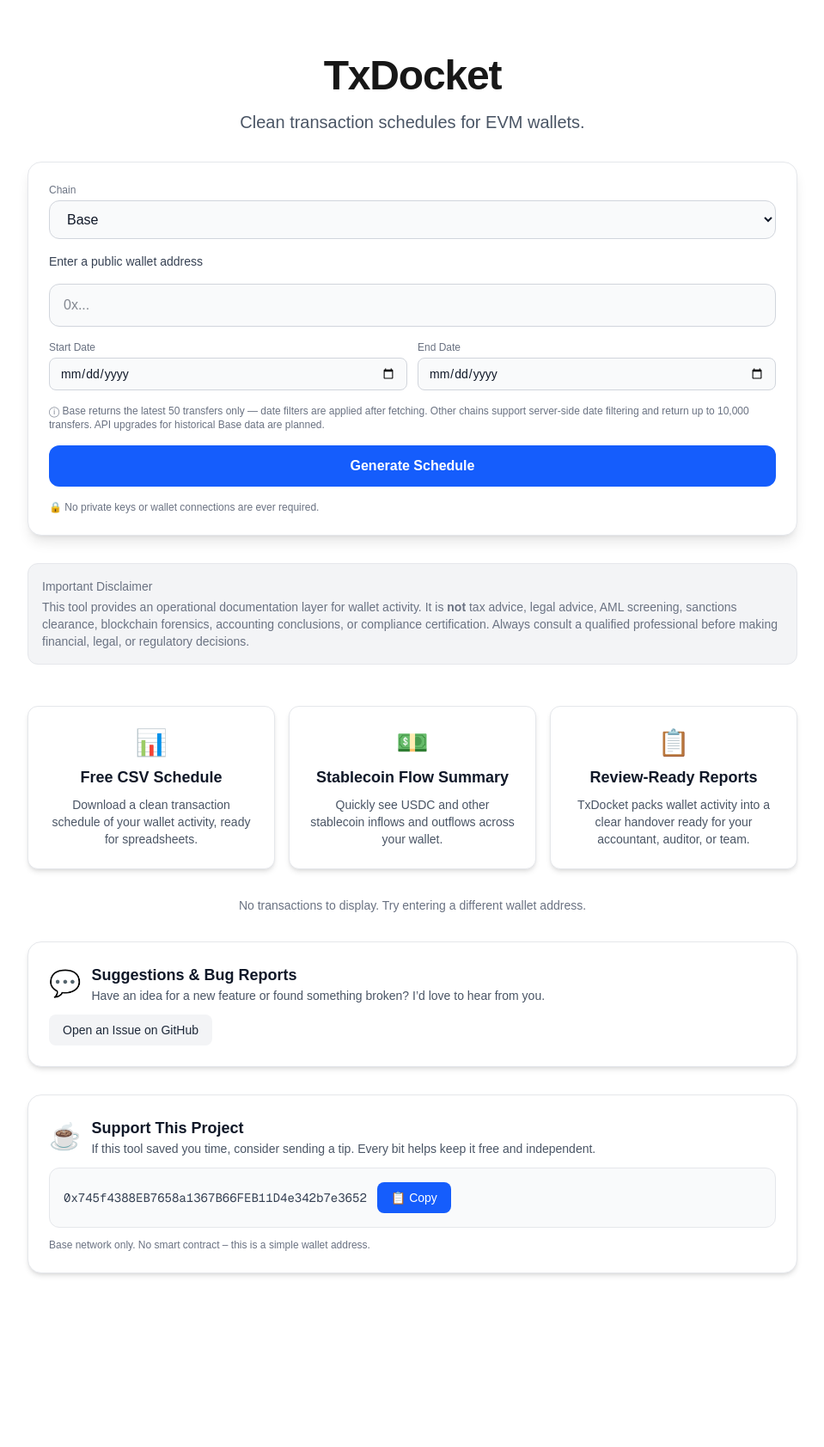
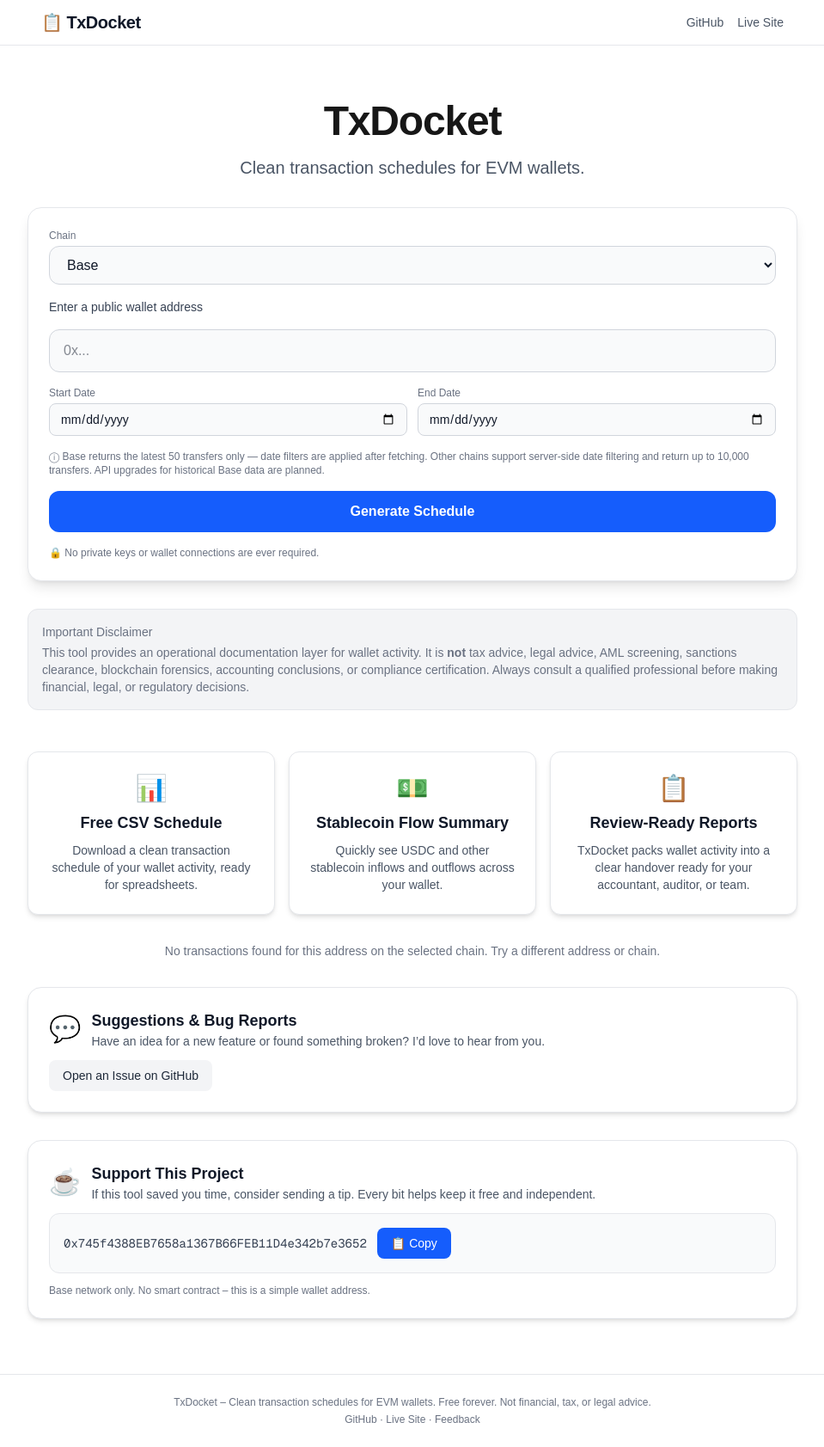
Before and after one commit to shockedpanda/TxDocket, a Next.js app: page / in a window 1280 px wide. Shown: the whole page at 86% size, without its empty margins (160-1119 px from the left). Before the commit the page ends 1545 px from the top, so only its background shows below. Built offline with nearby package versions, Linux system fonts and the light colour scheme.

Commit message:
UI polish: sticky header, footer, improved empty states

```diff
--- a/src/app/layout.tsx
+++ b/src/app/layout.tsx
@@ -1,33 +1,26 @@
 import type { Metadata } from "next";
 import { Geist, Geist_Mono } from "next/font/google";
 import "./globals.css";
+import Header from "@/components/Header";
+import Footer from "@/components/Footer";        // ← new
 
-const geistSans = Geist({
-  variable: "--font-geist-sans",
-  subsets: ["latin"],
-});
-
-const geistMono = Geist_Mono({
-  variable: "--font-geist-mono",
-  subsets: ["latin"],
-});
+const geistSans = Geist({ variable: "--font-geist-sans", subsets: ["latin"] });
+const geistMono = Geist_Mono({ variable: "--font-geist-mono", subsets: ["latin"] });
 
 export const metadata: Metadata = {
-  title: "TxDocket – Base Wallet Activity Docs",
-  description: "TxDocket turns raw Base wallet activity into clean, review‑ready transaction schedules.",
+  title: "TxDocket – Wallet Activity Docs",
+  description: "Turn Base wallet activity into clean, review‑ready transaction schedules.",
 };
 
-export default function RootLayout({
-  children,
-}: {
-  children: React.ReactNode;
-}) {
+export default function RootLayout({ children }: { children: React.ReactNode }) {
   return (
     <html lang="en">
-      <body
-        className={`${geistSans.variable} ${geistMono.variable} antialiased bg-gray-50 dark:bg-gray-900 text-gray-900 dark:text-white`}
-      >
-        {children}
+      <body className={`${geistSans.variable} ${geistMono.variable} antialiased bg-gray-50 dark:bg-gray-900 text-gray-900 dark:text-white flex flex-col min-h-screen`}>
+        <Header />
+        <main className="flex-1">
+          {children}
+        </main>
+        <Footer />
       </body>
     </html>
   );
--- a/src/app/page.tsx
+++ b/src/app/page.tsx
@@ -659,11 +659,11 @@
         )}
 
         {/* Empty state */}
-        {!loading && filteredByDate.length === 0 && !error && (
+        {!loading && sortedTransfers.length === 0 && !error && (
           <div className="text-gray-500 dark:text-gray-400 text-sm">
             {transfers.length === 0
-              ? "No transactions to display. Try entering a different wallet address."
-              : "All transactions hidden by spam filter."}
+              ? "No transactions found for this address on the selected chain. Try a different address or chain."
+              : "All transactions hidden by spam filter. Toggle off 'Hide spam' to see them."}
           </div>
         )}
 
--- /dev/null
+++ b/src/components/Footer.tsx
@@ -0,0 +1,38 @@
+// src/components/Footer.tsx
+export default function Footer() {
+  return (
+    <footer className="mt-auto border-t border-gray-200 dark:border-gray-700 py-6 text-center text-xs text-gray-500 dark:text-gray-400 space-y-1">
+      <p>
+        TxDocket – Clean transaction schedules for EVM wallets. Free forever. Not financial, tax, or legal advice.
+      </p>
+      <p>
+        <a
+          href="https://github.com/shockedpanda/base-wallet-records"
+          target="_blank"
+          rel="noopener noreferrer"
+          className="hover:text-blue-600 dark:hover:text-blue-400"
+        >
+          GitHub
+        </a>
+        {" "}·{" "}
+        <a
+          href="https://txdocket.vercel.app"
+          target="_blank"
+          rel="noopener noreferrer"
+          className="hover:text-blue-600 dark:hover:text-blue-400"
+        >
+          Live Site
+        </a>
+        {" "}·{" "}
+        <a
+          href="https://github.com/shockedpanda/base-wallet-records/issues"
+          target="_blank"
+          rel="noopener noreferrer"
+          className="hover:text-blue-600 dark:hover:text-blue-400"
+        >
+          Feedback
+        </a>
+      </p>
+    </footer>
+  );
+}
--- /dev/null
+++ b/src/components/Header.tsx
@@ -0,0 +1,32 @@
+// src/components/Header.tsx
+import Link from "next/link";
+
+export default function Header() {
+  return (
+    <header className="sticky top-0 z-50 bg-white/80 dark:bg-gray-900/80 backdrop-blur-md border-b border-gray-200 dark:border-gray-700">
+      <div className="max-w-4xl mx-auto flex items-center justify-between px-4 py-3">
+        <Link href="/" className="flex items-center gap-2 text-xl font-bold tracking-tight text-gray-900 dark:text-white hover:text-blue-600 dark:hover:text-blue-400 transition-colors">
+          📋 TxDocket
+        </Link>
+        <nav className="flex items-center gap-4 text-sm text-gray-600 dark:text-gray-300">
+          <a
+            href="https://github.com/shockedpanda/base-wallet-records"
+            target="_blank"
+            rel="noopener noreferrer"
+            className="hover:text-blue-600 dark:hover:text-blue-400 transition-colors"
+          >
+            GitHub
+          </a>
+          <a
+            href="https://txdocket.vercel.app"
+            target="_blank"
+            rel="noopener noreferrer"
+            className="hover:text-blue-600 dark:hover:text-blue-400 transition-colors"
+          >
+            Live Site
+          </a>
+        </nav>
+      </div>
+    </header>
+  );
+}
```
